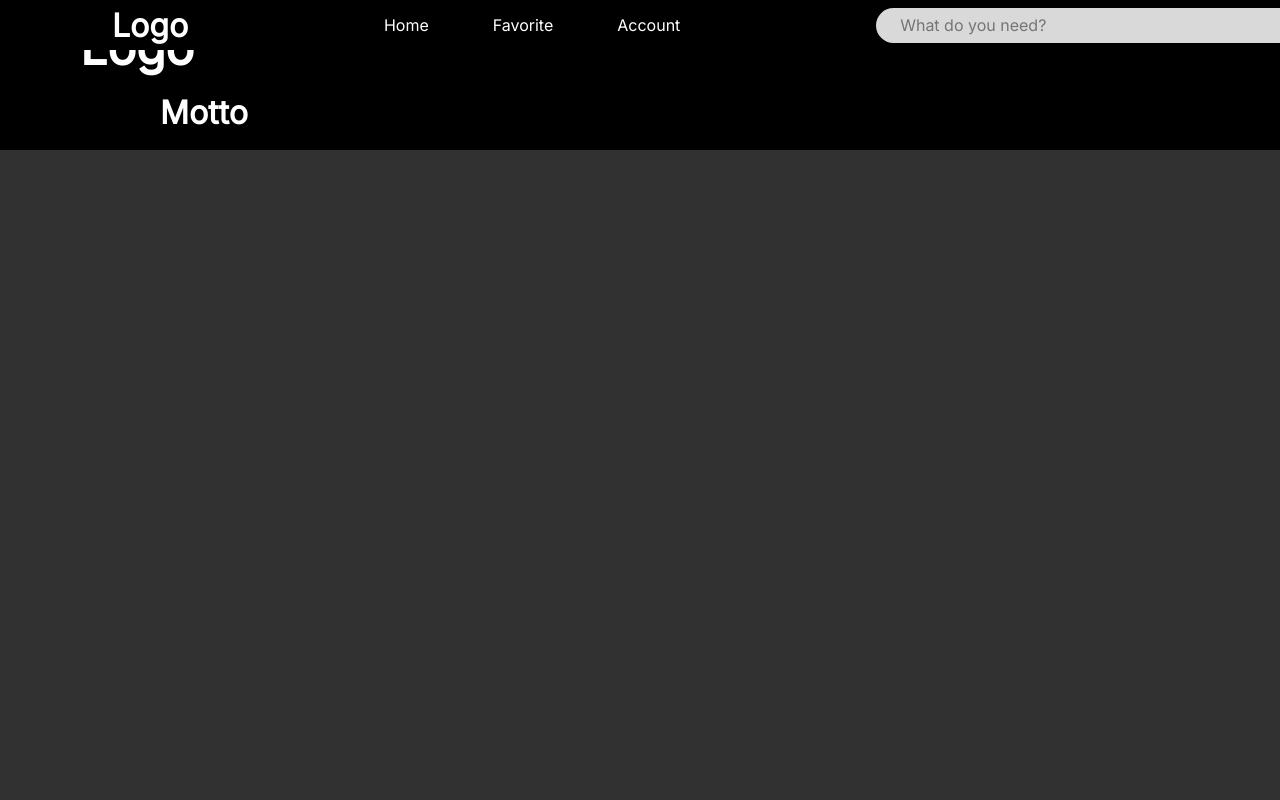
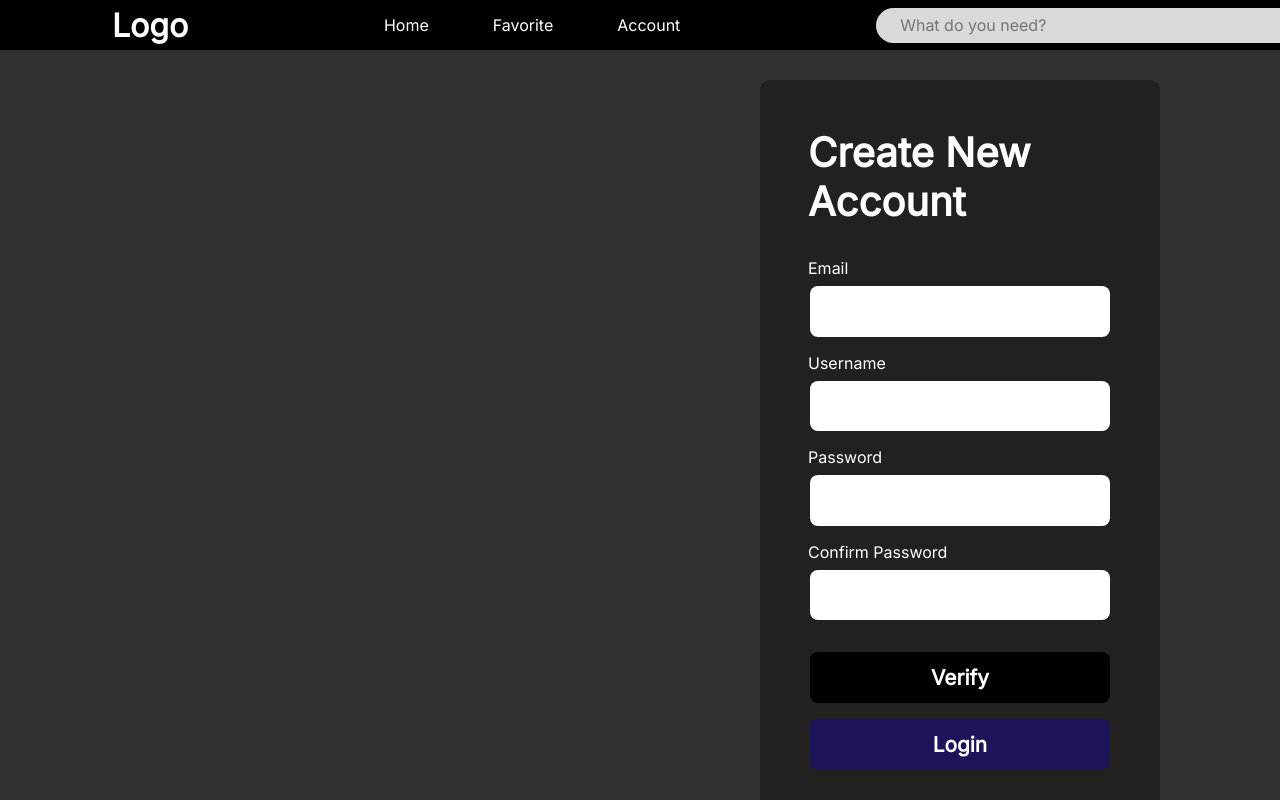
Before and after one commit to ngochai711/Anime_Recommendation_System, a React (Create React App) app in the folder application/frontend_reactjs/: page /register in a window 1280 px wide. Shown: the top 800 px of the page. Built offline with nearby package versions, Linux system fonts and the light colour scheme.

Commit message:
Register Page - Complete

```diff
--- a/application/frontend_reactjs/src/App.js
+++ b/application/frontend_reactjs/src/App.js
@@ -4,6 +4,7 @@ import Home from './pages/Home'
 import Favorites from './pages/Favorites';
 import Details from './pages/Details';
 import Login from './pages/Login';
+import Register from './pages/Register';
 import { Route, Routes } from "react-router-dom";
 
 export default function App() {
@@ -14,6 +15,7 @@ export default function App() {
         <Route path="/favorites" element={<Favorites />} />
         <Route path='/details' element={<Details />} />
         <Route path='/login' element={<Login />} />
+        <Route path='/register' element={<Register />} />
       </Routes>
       <Header />
       <Footer />
--- a/application/frontend_reactjs/src/pages/Register.js
+++ b/application/frontend_reactjs/src/pages/Register.js
@@ -0,0 +1,24 @@
+import { Link } from "react-router-dom";
+import '../styles/auth.css'
+
+export default function Register() {
+    return (
+        <div className="page" style={{ height: "827px", paddingTop: "3rem" }}>
+            <div className={"content-container-1 login-container"} style={{ marginTop: "2rem", padding: "3rem" }}>
+                <h1 className={"title-3 login-title"}>Create New Account</h1>
+                <form className="login-form">
+                    <label className="auth-label">Email</label>
+                    <input className="auth-input" type="text"></input>
+                    <label className="auth-label">Username</label>
+                    <input className="auth-input" type="text"></input>
+                    <label className="auth-label">Password</label>
+                    <input className="auth-input" type="password"></input>
+                    <label className="auth-label">Confirm Password</label>
+                    <input className="auth-input" type="password"></input>
+                    <button className={"btn-3 auth-btn"} style={{ marginTop: "2rem" }} type="submit">Verify</button>
+                    <Link to="/login" className={"btn-2 auth-btn"}>Login</Link>
+                </form>
+            </div>
+        </div>
+    );
+}
--- a/application/frontend_reactjs/src/styles/auth.css
+++ b/application/frontend_reactjs/src/styles/auth.css
@@ -1,7 +1,7 @@
 .login-container {
     width: 400px;
     margin-top: 5rem;
-    padding: 3rem 3rem 3rem 3rem;
+    padding: 3rem;
     border-radius: 0.6rem;
 }
 
```
